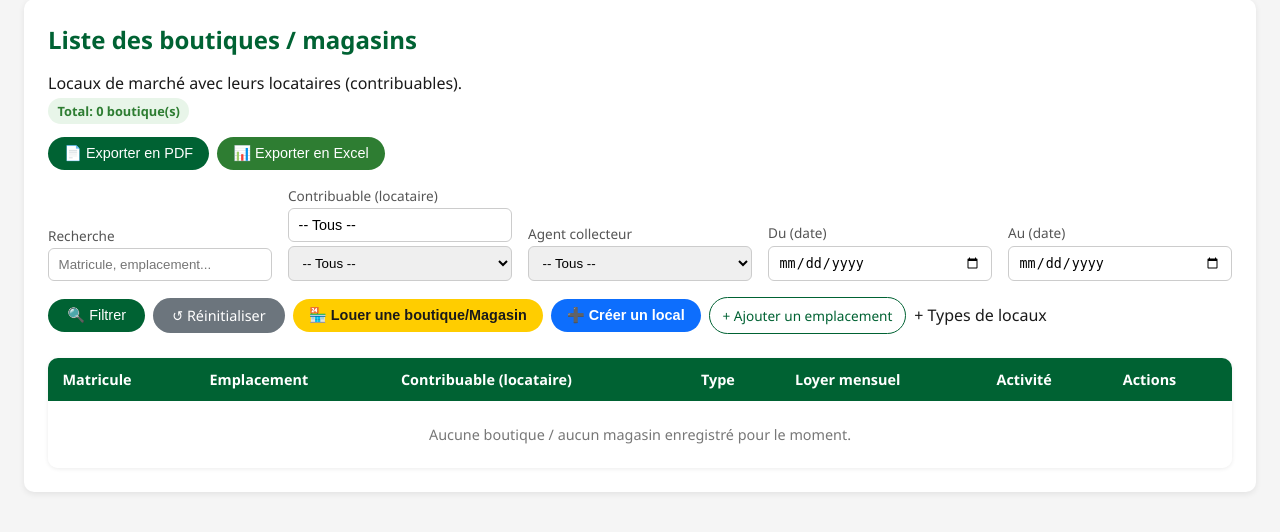
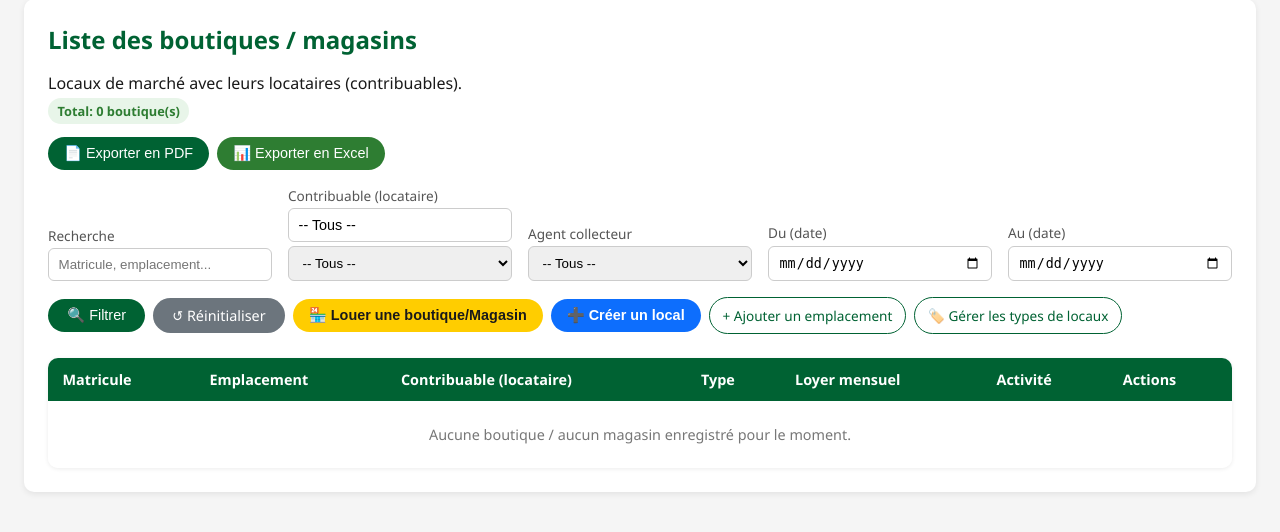
Before and after one commit to DizeAnalytics/MairieKloto1, a Django app: page /tableau-bord/boutiques/ in a window 1280 px wide. Shown: the part 119-651 px from the top of the page. Run offline with Django 5.2, Linux system fonts and the light colour scheme; the visitor is signed in with stand-in values (Sample User, id 1); data comes from the database, SQL or seed files in the repository; data that the repository does not hold is empty.

Commit message:
Met à jour la liste des boutiques
Made-with: Cursor

```diff
--- a/templates/admin/liste_boutiques.html
+++ b/templates/admin/liste_boutiques.html
@@ -500,7 +500,7 @@
                         <button type="button" class="btn-louer" onclick="openModalBoutique()">🏪 Louer une boutique/Magasin</button>
                         <button type="button" class="btn-creer-local" onclick="openModalCreerLocal()">➕ Créer un local</button>
                         <a class="add-emplacement-link" onclick="openModalEmplacement()">+ Ajouter un emplacement</a>
-                        <a class="add-type-local-link" onclick="openModalTypeLocal()">+ Types de locaux</a>
+                        <a class="add-emplacement-link add-type-local-link" onclick="openModalTypeLocal()">🏷️ Gérer les types de locaux</a>
                     </div>
                 </form>
 
```
